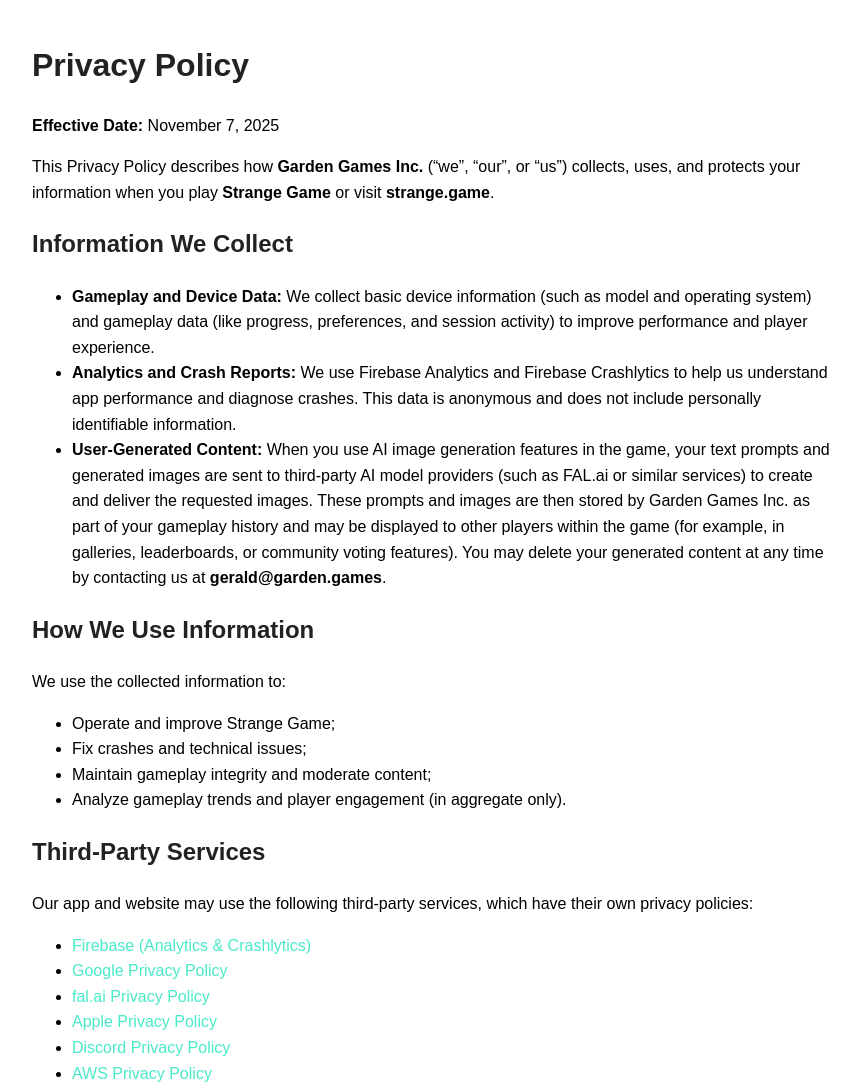
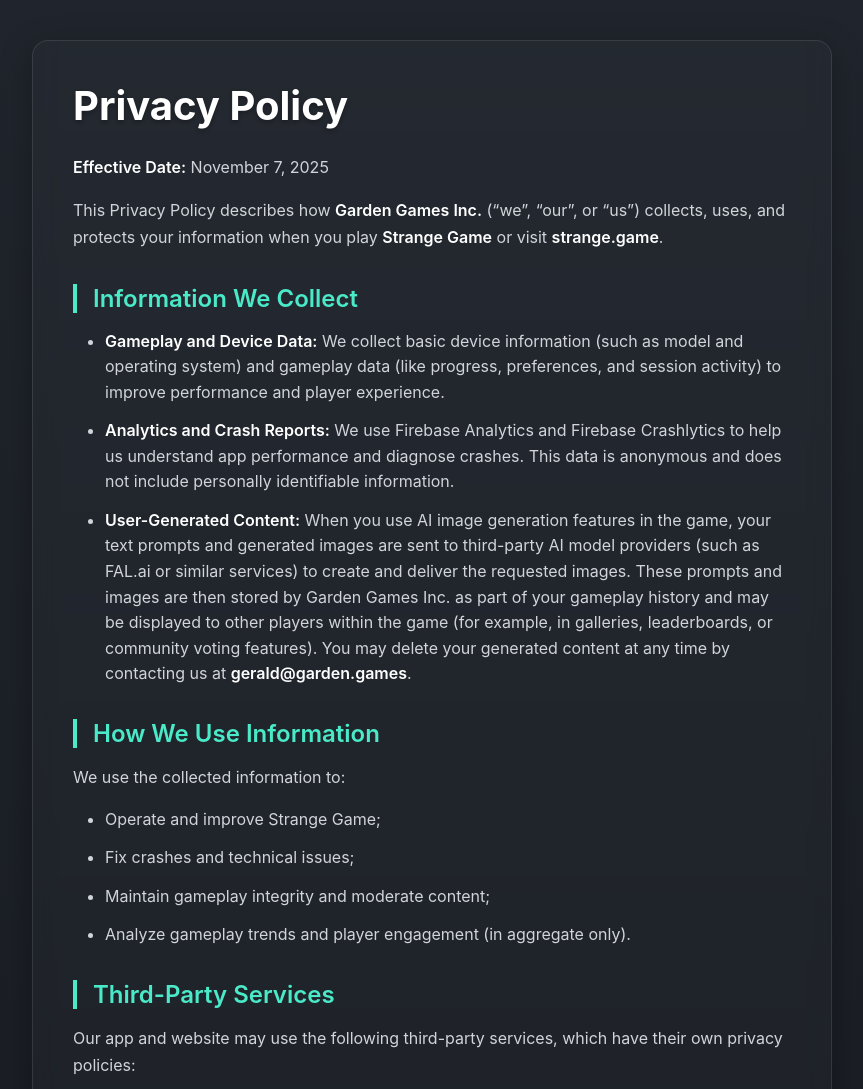
Before and after one commit to gardengames/StrangeGameSite, a plain HTML site: page privacy.html in a window 1280 px wide. Shown: the top 1089 px of the page, without its empty margins (208-1071 px from the left). Drawn offline with Linux system fonts and the light colour scheme.

Commit message:
made it nice

```diff
--- a/privacy.html
+++ b/privacy.html
@@ -6,27 +6,87 @@
     <title>Privacy Policy - Strange Game</title>
     <meta name="viewport" content="width=device-width, initial-scale=1.0">
     <style>
-        body {
-            font-family: sans-serif;
-            max-width: 800px;
-            margin: 40px auto;
-            line-height: 1.6;
+        * {
+            margin: 0;
+            padding: 0;
+            box-sizing: border-box;
         }
 
-        h1,
+        body {
+            font-family: -apple-system, BlinkMacSystemFont, 'Segoe UI', Roboto, sans-serif;
+            background: linear-gradient(to bottom, #20252D, #15181D);
+            color: #E5E7EB;
+            min-height: 100vh;
+            padding: 40px 20px;
+        }
+
+        .container {
+            max-width: 800px;
+            margin: 0 auto;
+            background: rgba(255, 255, 255, 0.02);
+            backdrop-filter: blur(10px);
+            border: 1px solid rgba(255, 255, 255, 0.1);
+            border-radius: 16px;
+            padding: 40px;
+            box-shadow: 0 8px 32px rgba(0, 0, 0, 0.3);
+        }
+
+        h1 {
+            color: #FFFFFF;
+            font-size: 2.5rem;
+            font-weight: 700;
+            margin-bottom: 1.5rem;
+            text-shadow: 0 2px 4px rgba(0, 0, 0, 0.3);
+        }
+
         h2 {
-            color: #222;
+            color: #4AEAC9;
+            font-size: 1.5rem;
+            font-weight: 600;
+            margin: 2rem 0 1rem 0;
+            border-left: 4px solid #4AEAC9;
+            padding-left: 1rem;
+        }
+
+        p {
+            line-height: 1.7;
+            margin-bottom: 1rem;
+            color: #D1D5DB;
+        }
+
+        ul {
+            margin: 1rem 0;
+            padding-left: 2rem;
+        }
+
+        li {
+            margin-bottom: 0.8rem;
+            color: #D1D5DB;
+            line-height: 1.6;
         }
 
         a {
             color: #4AEAC9;
             text-decoration: none;
+            font-weight: 500;
+            transition: all 0.3s ease;
+        }
+
+        a:hover {
+            color: #6EF5D8;
+            text-shadow: 0 0 8px rgba(74, 234, 201, 0.5);
+        }
+
+        strong {
+            color: #FFFFFF;
+            font-weight: 600;
         }
     </style>
 </head>
 
 <body>
-    <h1>Privacy Policy</h1>
+    <div class="container">
+        <h1>Privacy Policy</h1>
     <p><strong>Effective Date:</strong> November 7, 2025</p>
     <p>This Privacy Policy describes how <strong>Garden Games Inc.</strong> (“we”, “our”, or “us”) collects, uses, and
         protects your information when you play <strong>Strange Game</strong> or visit <strong>strange.game</strong>.
@@ -60,11 +120,10 @@
     <h2>Third-Party Services</h2>
     <p>Our app and website may use the following third-party services, which have their own privacy policies:</p>
     <ul>
+        <li><a href="https://fal.ai/privacy" target="_blank">fal.ai Privacy Policy</a></li>
         <li><a href="https://firebase.google.com/support/privacy" target="_blank">Firebase (Analytics & Crashlytics)</a></li>
         <li><a href="https://policies.google.com/privacy" target="_blank">Google Privacy Policy</a></li>
-        <li><a href="https://fal.ai/privacy" target="_blank">fal.ai Privacy Policy</a></li>
         <li><a href="https://www.apple.com/legal/privacy/en-ww/" target="_blank">Apple Privacy Policy</a></li>
-        <li><a href="https://discord.com/privacy" target="_blank">Discord Privacy Policy</a></li>
         <li><a href="https://aws.amazon.com/privacy/" target="_blank">AWS Privacy Policy</a></li>
     </ul>
 
@@ -88,6 +147,7 @@
     <p>For privacy questions or requests, contact us at:</p>
     <p><strong>Garden Games Inc.</strong><br>
         Email: <strong>gerald@garden.games</strong></p>
+    </div>
 </body>
 
 </html>
```
Also changed, not shown: index.html (+62 -7 lines), support.html (+60 -6 lines).
